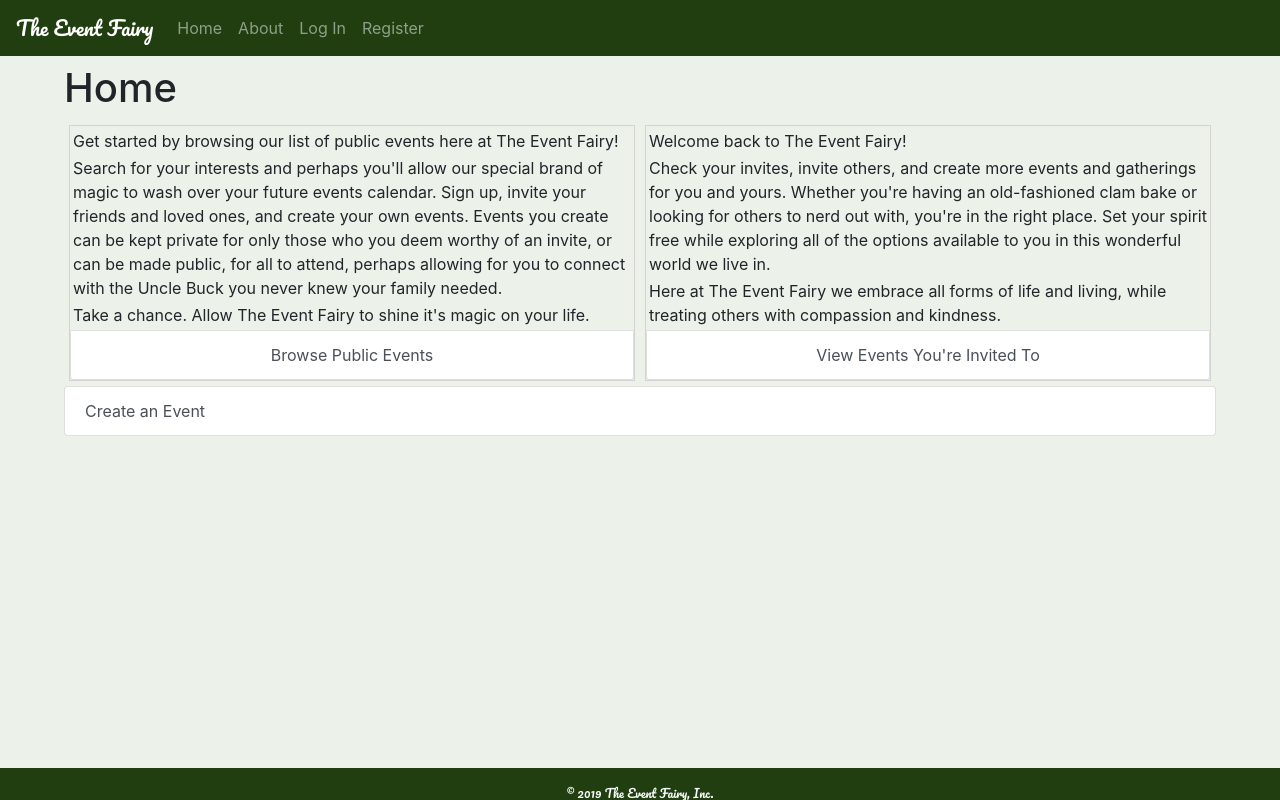
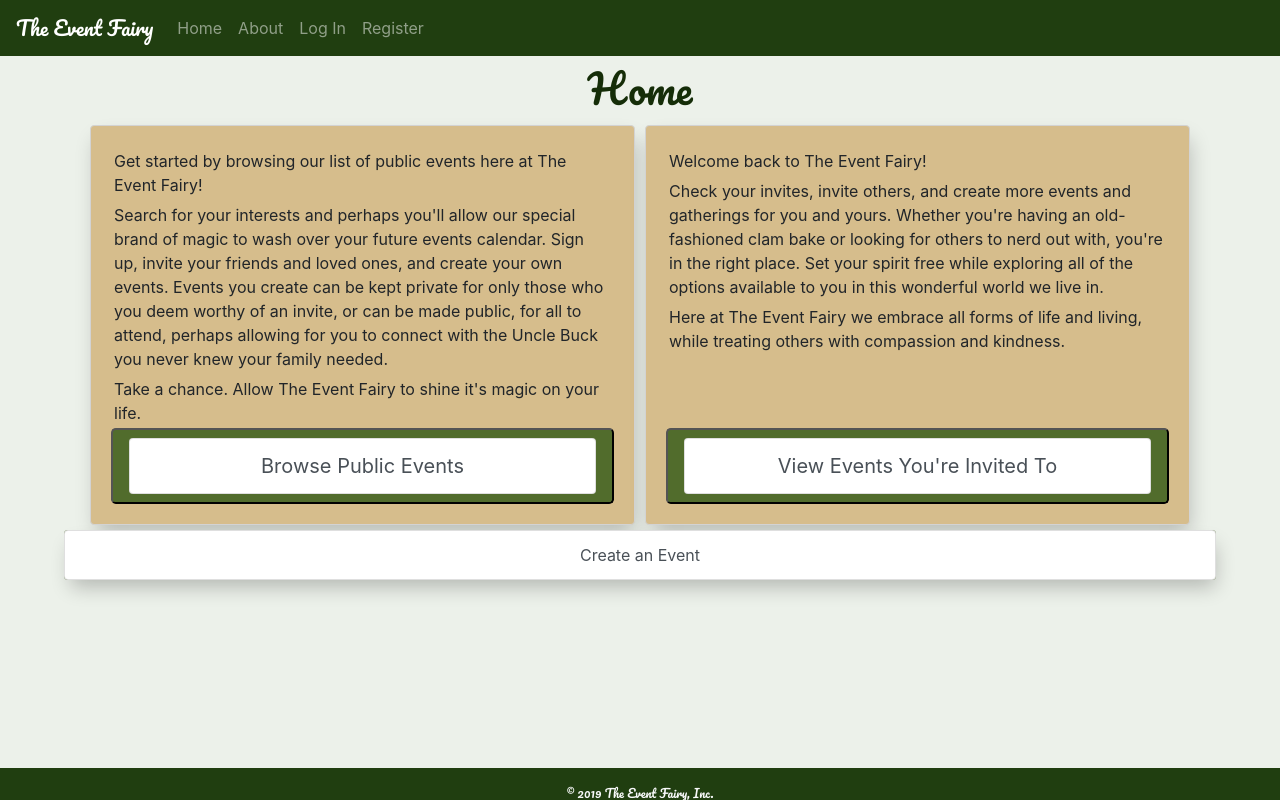
Before and after one commit to tranln025/the-event-fairy, a Django app: page /home/ in a window 1280 px wide. Run offline with Django 3.2, Linux system fonts and the light colour scheme; some libraries are stand-ins or nearby versions.

Commit message:
adds styling to most pages

```diff
--- a/project_2_app/static/css/main.css
+++ b/project_2_app/static/css/main.css
@@ -84,6 +84,11 @@ img {
     padding-top: 50px;
 }
 
+.home-h1 {
+    color: var(--text-primary);
+    text-align: center;
+    font-family: 'Pacifico', cursive;
+}
 
 .home-nav{
     display:flex;
@@ -94,6 +99,8 @@ img {
     width:50%;
     border:1px solid lightgray;
     margin:5px;
+    background-color: var(--tan);
+    box-shadow: 3px 11px 20px -4px rgba(0,0,0,0.24);
 }
 .home-nav-item a {
     text-align: center;
@@ -101,6 +108,17 @@ img {
 
 .home-nav-item p {
     margin:3px;
+}
+
+.home-create-btn {
+    text-align: center;
+    border: 5px;
+    border-color: var(--olive-green);
+    box-shadow: 3px 11px 20px -4px rgba(0,0,0,0.24);
+}
+
+.home-btn {
+    background-color: var(--olive-green);
 }
 
 
--- a/project_2_app/templates/about.html
+++ b/project_2_app/templates/about.html
@@ -3,7 +3,7 @@
 
 {% block content %}
 
-<h1>Meet Your Event Fairies</h1>
+<h1 class="about-h1">Meet Your Event Fairies</h1>
 
 <div class="container home-container">
     <div class="row">
--- a/project_2_app/templates/base.html
+++ b/project_2_app/templates/base.html
@@ -63,11 +63,9 @@
     </main>
 
     <footer class="footer container-fluid navbar-2 text-light py-3 fixed-bottom">
-        <!-- <div class="container navbar-2 fixed-bottom footer text-light mt-auto py-3"> -->
             <nav>
                 &copy 2019   The Event Fairy, Inc.
             </nav>
-        <!-- </div>   -->
     </footer>
 </body>
 
--- a/project_2_app/templates/contact_form.html
+++ b/project_2_app/templates/contact_form.html
@@ -1,9 +1,9 @@
 {% extends 'base.html' %}
 
 {% block content %}
-    <h1>Add a Contact</h1>
+    <h1 class="contact-h1">Add a Contact</h1>
     <h3>Type in a username to add them as a new contact.</h3>
-    <section class="form-section">
+    <section class="form-section contact-form">
         <form action="{% url 'contact_add' %}" method="POST" class="add-contact-form">
             {% csrf_token %}
             <p>
--- a/project_2_app/templates/event_list.html
+++ b/project_2_app/templates/event_list.html
@@ -2,7 +2,7 @@
 
 {% block content %}
 
-    <h1>{{ header }}</h1>
+    <h1 class="event-list-h1">{{ header }}</h1>
 
     <div class="list-group events-nav">
         <a href="{% url 'public_list' %}" class="list-group-item list-group-item-action">Browse Public Events</a>
--- a/project_2_app/templates/home.html
+++ b/project_2_app/templates/home.html
@@ -3,25 +3,25 @@
 
 {% block content %}
 
-    <h1>Home</h1>
-    <div class="home-nav">
-        <div class='home-nav-item'>
+    <h1 class="home-h1">Home</h1>
+    <div class="home-nav container">
+        <div class='home-nav-item card-body d-flex flex-column rounded'>
             <p>Get started by browsing our list of public events here at The Event Fairy!</p>
             <p>Search for your interests and perhaps you'll allow our special brand of magic to wash over your future events calendar.  Sign up, invite your friends and loved ones, and create your own events.  Events you create can be kept private for only those who you deem worthy of an invite, or can be made public, for all to attend, perhaps allowing for you to connect with the Uncle Buck you never knew your family needed.</p>
             <p>Take a chance.  Allow The Event Fairy to shine it's magic on your life.</p>
-            <a href="{% url 'public_list' %}" class="list-group-item list-group-item-action">Browse Public Events</a>
+            <button class="mt-auto home-btn btn-lg bt-block"><a href="{% url 'public_list' %}" class="list-group-item list-group-item-action">Browse Public Events</a></button>
         </div>
 
-        <div class='home-nav-item'>
+        <div class='home-nav-item card-body d-flex flex-column rounded'>
             <p>Welcome back to The Event Fairy!</p>
             <p>Check your invites, invite others, and create more events and gatherings for you and yours.  Whether you're having an old-fashioned clam bake or looking for others to nerd out with, you're in the right place.  Set your spirit free while exploring all of the options available to you in this wonderful world we live in.</p>
             <p>Here at The Event Fairy we embrace all forms of life and living, while treating others with compassion and kindness.</p>
-            <a href="{% url 'private_list' %}" class="list-group-item list-group-item-action">View Events You're Invited To</a>
+            <button class="mt-auto home-btn btn-lg bt-block"><a href="{% url 'private_list' %}" class="list-group-item list-group-item-action">View Events You're Invited To</a></button>
         </div>
 
     </div>
 
-    <div>
+    <div class="home-create-btn home-btn rounded">
             <a href="{% url 'event_create' %}" class="list-group-item list-group-item-action">Create an Event</a>
     </div>
 
--- a/project_2_app/templates/login.html
+++ b/project_2_app/templates/login.html
@@ -2,13 +2,13 @@
 
 {% block content %}
 
-<h1>Login</h1>
+<h1 class="login-h1">Login</h1>
 
     {% if error %}
         <p style="background-color:firebrick;">{{error}}</p>
     {% endif %}
 
-    <section class="form-section">
+    <section class="form-section login-form">
         <form action="{% url 'login' %}" method="POST">
             {% csrf_token %}
 
```
Also changed, not shown: other parts of project_2_app/static/css/main.css (+69 -0 lines), project_2_app/templates/event_form.html (+4 -4 lines), project_2_app/templates/profile.html (+4 -4 lines).
